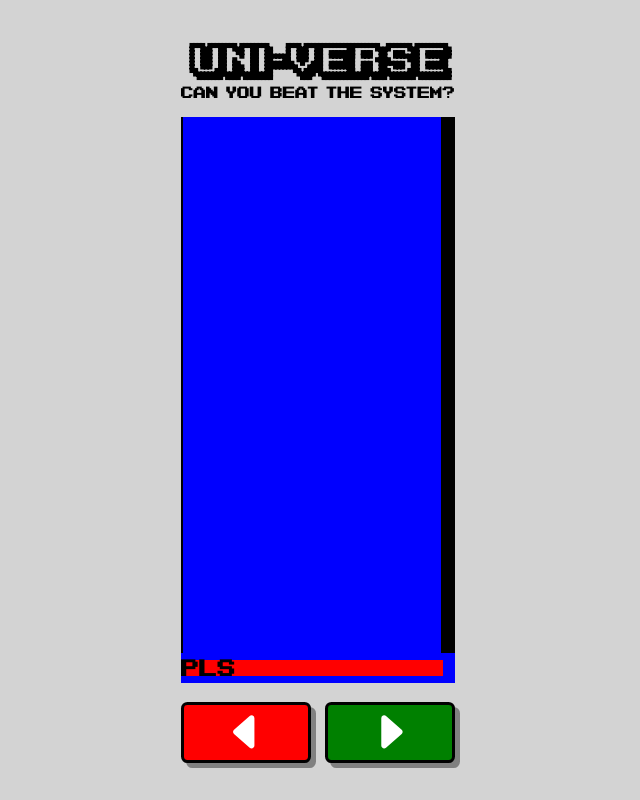
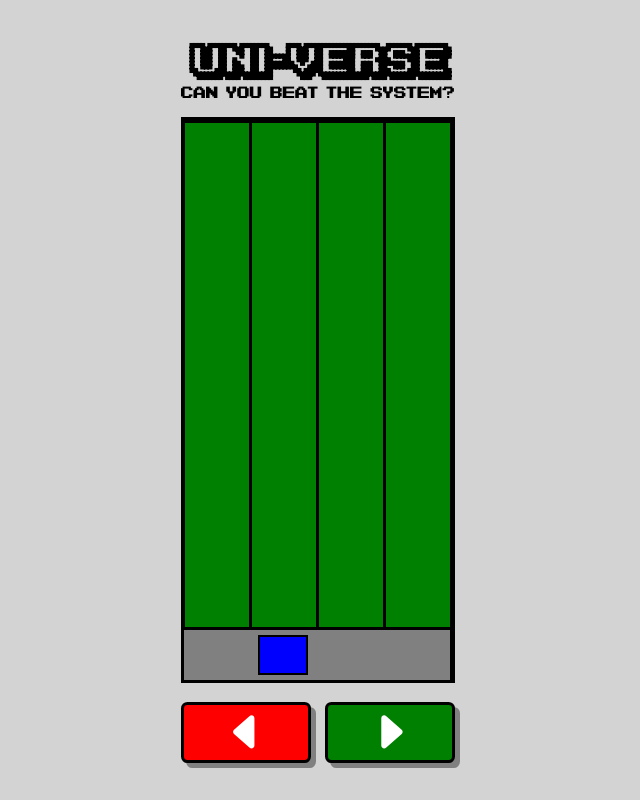
Before and after one commit to jittosan/modrekt-arcade, a Next.js app: page / in a window 1280 px wide. Shown: the whole page, without its empty margins (322-962 px from the left). Built offline with nearby package versions, Linux system fonts and the light colour scheme.

Commit message:
player movement

```diff
--- a/components/Field.js
+++ b/components/Field.js
@@ -1,14 +1,17 @@
+import { calculateOverrideValues } from 'next/dist/server/font-utils'
 import React from 'react'
 import styles from './Field.module.scss'
 
-const Field = () => {
+const Field = (props) => {
     return (
         <div className={styles.track}>
-            <Track />
-            <Track />
-            <Track />
-            <Track />
-            <Player />
+            <div className={styles.trackContainer}>
+                <Track />
+                <Track />
+                <Track />
+                <Track />
+            </div>
+            <Player playerPosition={props.playerPosition} />
         </div>
     )
 }
@@ -23,10 +26,17 @@ const Track = () => {
     )
 }
 
-const Player = () => {
+const Player = ({ playerPosition }) => {
+    const leftOffset = {0: '8px', 1: 'calc(25% + 8px)', 2: 'calc(50% + 9px)', 3: 'calc(75% + 9px)'}
     return(
-        <div className={styles.player}>
-            <p>Pls</p>
+        <div className={styles.playerZone}>
+            {/* <p>{playerPosition}</p> */}
+            <div className={`${styles.player}`} style={{left: leftOffset[playerPosition]}}>
+                <div className={styles.head} />
+
+
+
+            </div>
         </div>
     )
 }
--- a/components/Field.module.scss
+++ b/components/Field.module.scss
@@ -1,25 +1,52 @@
 .track {
     width: 100%;
     height: 100%;
-    background-color: blue;
+    background-color: green;
     display: flex;
     justify-content: space-evenly;
     align-items: center;
     display: grid;
     grid-template-columns: 4fr;
-    grid-template-rows: 1fr 30px;
+    grid-template-rows: 1fr 50px;
+    border: solid 3px black;
 
-    .track {
-        // width: 25%;
+    .trackContainer {
         grid-row: 1;
-        border-left: 2px solid black;
-        border-right: 2px solid black;
+        width: 100%;
+        height: 100%;
+        display: flex;
+        flex-direction: row;
+        justify-content: space-evenly;
+        align-items: center;
+
+        .track {
+            width: 25%;
+            border-left: 1px solid black;
+            border-right: 2px solid black;
+        }
     }
 
-    .player {
+
+    .playerZone {
         grid-row: 2;
         grid-column: 1 4;
-        background-color: red;
+        background-color: grey;
         width: 100%;
+        height: 100%;
+        border-right: 2px solid black;
+        position: relative;
+
+        .player {
+            width: 50px;
+            height: 40px;
+            top:5px;
+            position: absolute;
+            background-color: blue;
+            border: 2px solid black;
+        }
+
+        .head {
+            background-color: black;
+        }
     }
 }
--- a/pages/index.js
+++ b/pages/index.js
@@ -13,6 +13,18 @@ export default function Home() {
   // main game loop configuration
   const [playing, setPlaying] = useState(true)
 
+  // track player position
+  const [playerPosition, setPlayerPosition] = useState(1)
+  const moveLeft = () => {
+    if (playerPosition > 0) {
+      setPlayerPosition(playerPosition-1)
+    }
+  }
+  const moveRight = () => {
+    if (playerPosition < 3) {
+      setPlayerPosition(playerPosition+1)
+    }
+  }
 
   // const [play] = useSound(boopSfx)
 
@@ -34,24 +46,24 @@ export default function Home() {
   return (
     <>
       <Head>
-        <title>Create Next App</title>
+        <title>UNI-verse</title>
         <meta name="description" content="Generated by create next app" />
         <meta name="viewport" content="width=device-width, initial-scale=1" />
         <link rel="icon" href="/favicon.ico" />
       </Head>
       <main className={styles.main}>
-        {showCallout ? <Callout /> : ''}
+        {/* {showCallout ? <Callout /> : ''} */}
         <div className={styles.content}>
           <div className={styles.headerContainer}>
             <h1>UNI-verse</h1>
             <span>Can you beat the system?</span>
           </div>
           <div className={styles.gameContent}>
-            {playing ? <Field /> : ''}
+            {playing ? <Field playerPosition={playerPosition} /> : ''}
           </div>
           <div className={styles.buttonContainer}>
-            <div className={`${styles.button} ${styles.leftButton}`}><BsCaretLeftFill /></div>
-            <div className={`${styles.button} ${styles.rightButton}`}><BsCaretRightFill /></div>
+            <div className={`${styles.button} ${styles.leftButton}`} onClick={moveLeft}><BsCaretLeftFill /></div>
+            <div className={`${styles.button} ${styles.rightButton}`} onClick={moveRight}><BsCaretRightFill /></div>
           </div>
         </div>
       </main>
--- a/styles/index.module.scss
+++ b/styles/index.module.scss
@@ -36,6 +36,7 @@
             font-family: 'KA1';
             font-size: 2ch;
             line-height: 1.5ch;
+            // filter: drop-shadow(5px 2px 0px grey);
         }
 
         span {
```
